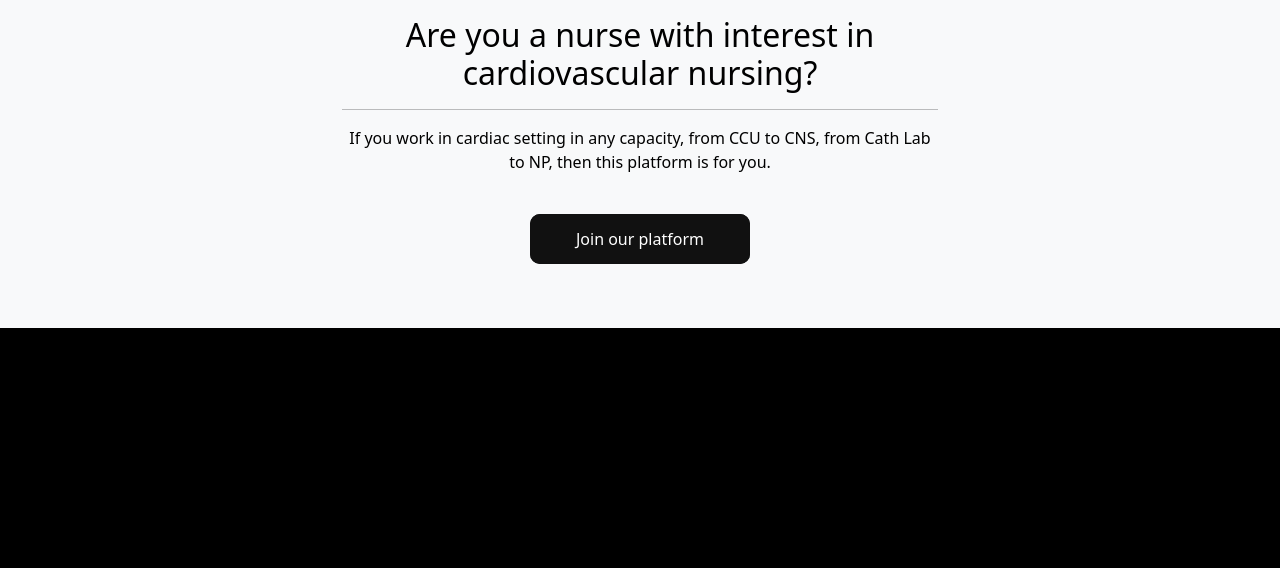
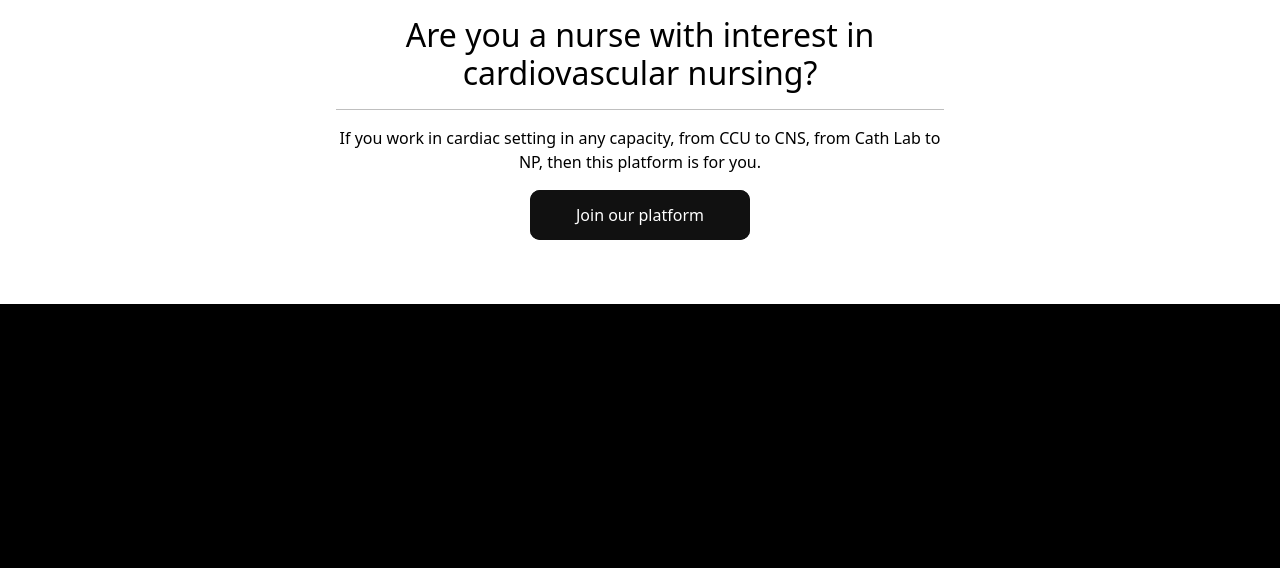
Before and after one commit to gozygreg/The-Cardiac-Nurse, a Django app: page /cardiacnurseblog/nurseprofile/ in a window 1280 px wide. Shown: the part 56-624 px from the top of the page. Run offline with Django 3.2, Linux system fonts and the light colour scheme; the visitor is signed in with stand-in values (Sample User, id 1).

Commit message:
Add margin to 'join platform' card to center it and separate it from the 'nurses list'

```diff
--- a/static/css/style.css
+++ b/static/css/style.css
@@ -99,6 +99,15 @@ footer {
     min-height: 400px;
     background-repeat: no-repeat;
     background-position: 550px;
+}
+
+/* Nurse profile image */
+.card-img-top {
+    width: 100%;
+    height: 450px;
+    /* adjust this value as needed */
+    object-fit: cover;
+    /* this ensures that the image fills the container without distorting */
 }
 
 /* NURSEBLOG AND BLOGPOST_DETAIL.HTML PAGES */
--- a/templates/nurseprofile.html
+++ b/templates/nurseprofile.html
@@ -5,39 +5,29 @@
 {% block content %}
 
 <!-- JOIN PLATFORM -->
-<div class="col-12 bg-light">
-    <div class="row h-100 d-flex align-items-center justify-content-center">
 {% if user.is_authenticated and not user.nurse_profile.exists %}
-        <div class="col-sm-6">
-            <div class="card mb-4">
+<div class="col-sm-6 mx-auto mb-4">
+    <div class="card">
         <div class="card-body text-center">
-                    <h2>Are you a nurse with interest in cardiovascular nursing?</h2>
-                    <hr />
-                    <p>If you work in cardiac setting in any capacity, from CCU to CNS, from Cath Lab to NP, then this
-                        platform is for you.</p>
-                    <br>
+            <h2 class="card-title">Are you a nurse with interest in cardiovascular nursing?</h2>
+            <hr>
+            <p class="card-text">If you work in cardiac setting in any capacity, from CCU to CNS, from Cath Lab to NP,
+                then this platform is for you.</p>
             <button onclick="location.href='{% url 'submitprofile' %}'" type="button" class="glow-on-hover">Join
                 our platform</button>
         </div>
     </div>
-        </div>
     {% endif %}
-    </div>
 
-    <div class="row">
-        <!-- VERIFY NURSE/USER NEW TO PLATFORM -->
+    <!-- NURSES LIST -->
+    <div class="row mt-4">
         {% for nurse in nurseprofile_list %}
-        <div class="col-md-4">
-            <div class="card mb-4">
+        <div class="col-md-4 mb-4">
+            <div class="card">
+                <img class="card-img-top" src="{{ nurse.nurse_image.url }}" alt="{{ nurse.nurse_name }}">
                 <div class="card-body">
-                    <div class="image-container">
-                        <img class="card-img-top" src="{{ nurse.nurse_image.url }}" alt="{{ nurse.nurse_name }}">
-                        <div class="image-flash">
-                            <a href="{% url 'nursedetails' nurse.slug %}" class="nurse-link">
-                                <p>RN: {{ nurse.nurse_name }}</p>
-                            </a>
-                        </div>
-                    </div>
+                    <h5 class="card-title"><a href="{% url 'nursedetails' nurse.slug %}"
+                            class="text-dark">{{ nurse.nurse_name }}</a></h5>
                 </div>
             </div>
         </div>
@@ -48,21 +38,20 @@
         {% endfor %}
     </div>
 
-    <br>
-
-    <div class="d-flex justify-content-center">
+    <!-- PAGINATION -->
     {% if is_paginated %}
-        <div>
+    <div class="row mt-4">
+        <div class="col-12 d-flex justify-content-center">
             {% if page_obj.has_previous %}
             <button onclick="location.href='?page={{ page_obj.previous_page_number }}'" type="button"
-                class="pagination-button mb-4">PREV</button>
+                class="pagination-button mr-2">PREV</button>
             {% endif %}
             {% if page_obj.has_next %}
             <button onclick="location.href='?page={{ page_obj.next_page_number }}'" type="button"
-                class="pagination-button mb-4">NEXT</button>
-            {% endif %}
-        </div>
+                class="pagination-button">NEXT</button>
             {% endif %}
         </div>
     </div>
+    {% endif %}
+
     {% endblock content %}
--- a/thecardiacnurse/settings.py
+++ b/thecardiacnurse/settings.py
@@ -29,7 +29,7 @@ TEMPLATES_DIR = os.path.join(BASE_DIR, 'templates')
 SECRET_KEY = os.environ.get('SECRET_KEY')
 
 # SECURITY WARNING: don't run with debug turned on in production!
-DEBUG = True
+DEBUG = False
 
 X_FRAME_OPTIONS = 'SAMEORIGIN'
 
```
Lines whose indentation alone changed are shown as unchanged.
